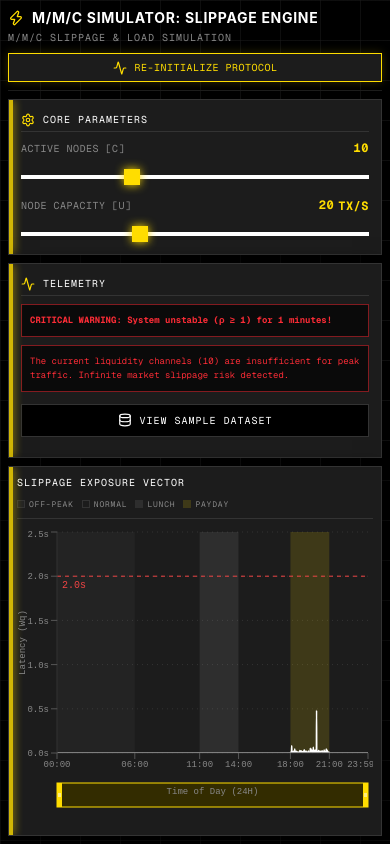
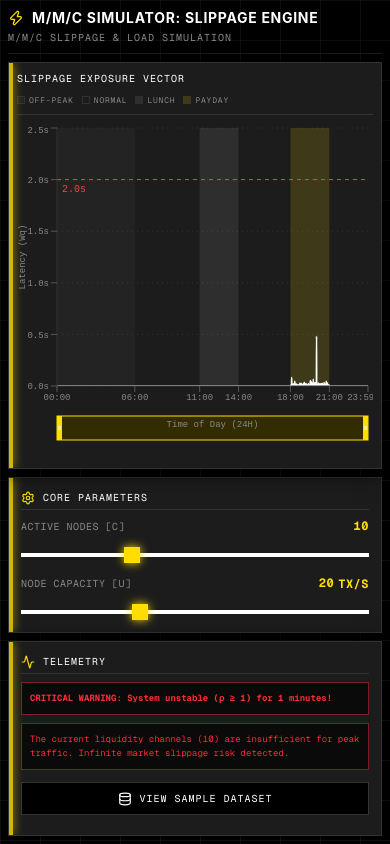
Before and after one commit to justinGabster/M-M-c-Queueing-Simulator-Liquidity-Risk-Market-Slippage-Engine, a Next.js app: page / in a window 390 px wide. Built offline with nearby package versions, Linux system fonts and the light colour scheme.

Commit message:
Remove re-init button and invert mobile layout flow

```diff
--- a/src/app/page.tsx
+++ b/src/app/page.tsx
@@ -164,15 +164,9 @@ export default function Dashboard() {
           </h1>
           <p className="text-[#888888] mt-0.5 md:mt-1 font-mono text-[10px] md:text-xs tracking-widest uppercase">M/M/c Slippage & Load Simulation</p>
         </div>
-        <button
-          onClick={() => setTrafficData(STATIC_TRAFFIC_DATA)}
-          className="w-full md:w-auto px-4 py-1.5 bg-[#1C1C1C] hover:bg-[#2A2A2A] text-[#FFDD00] border border-[#FFDD00] uppercase font-mono text-[10px] md:text-xs tracking-wider transition-all shadow-[0_0_10px_rgba(255,221,0,0.2)] hover:shadow-[0_0_20px_rgba(255,221,0,0.5)] flex items-center justify-center gap-2 shrink-0"
-        >
-          <Activity size={14} /> Re-Initialize Protocol
-        </button>
       </header>
 
-      <main className="flex-1 flex flex-col lg:grid lg:grid-cols-4 gap-2 md:gap-4 min-h-0">
+      <main className="flex-1 flex flex-col-reverse md:flex-col lg:grid lg:grid-cols-4 gap-2 md:gap-4 min-h-0">
 
         {/* Left Col: Controls & Metrics */}
         <div className="flex-none lg:flex-auto flex flex-col gap-2 md:gap-4 lg:col-span-1 overflow-y-auto custom-scrollbar md:pr-1 md:pb-1">
```
